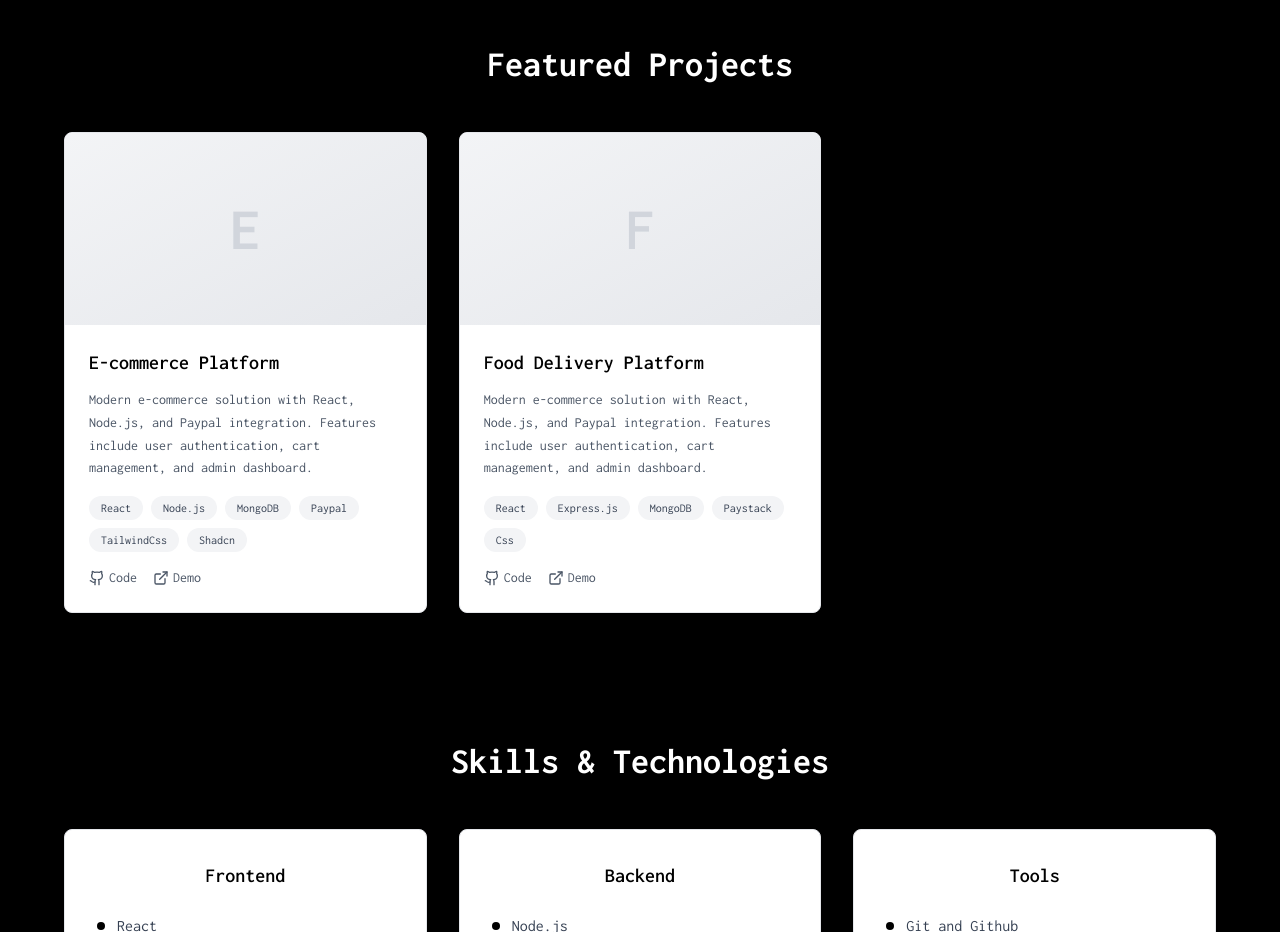
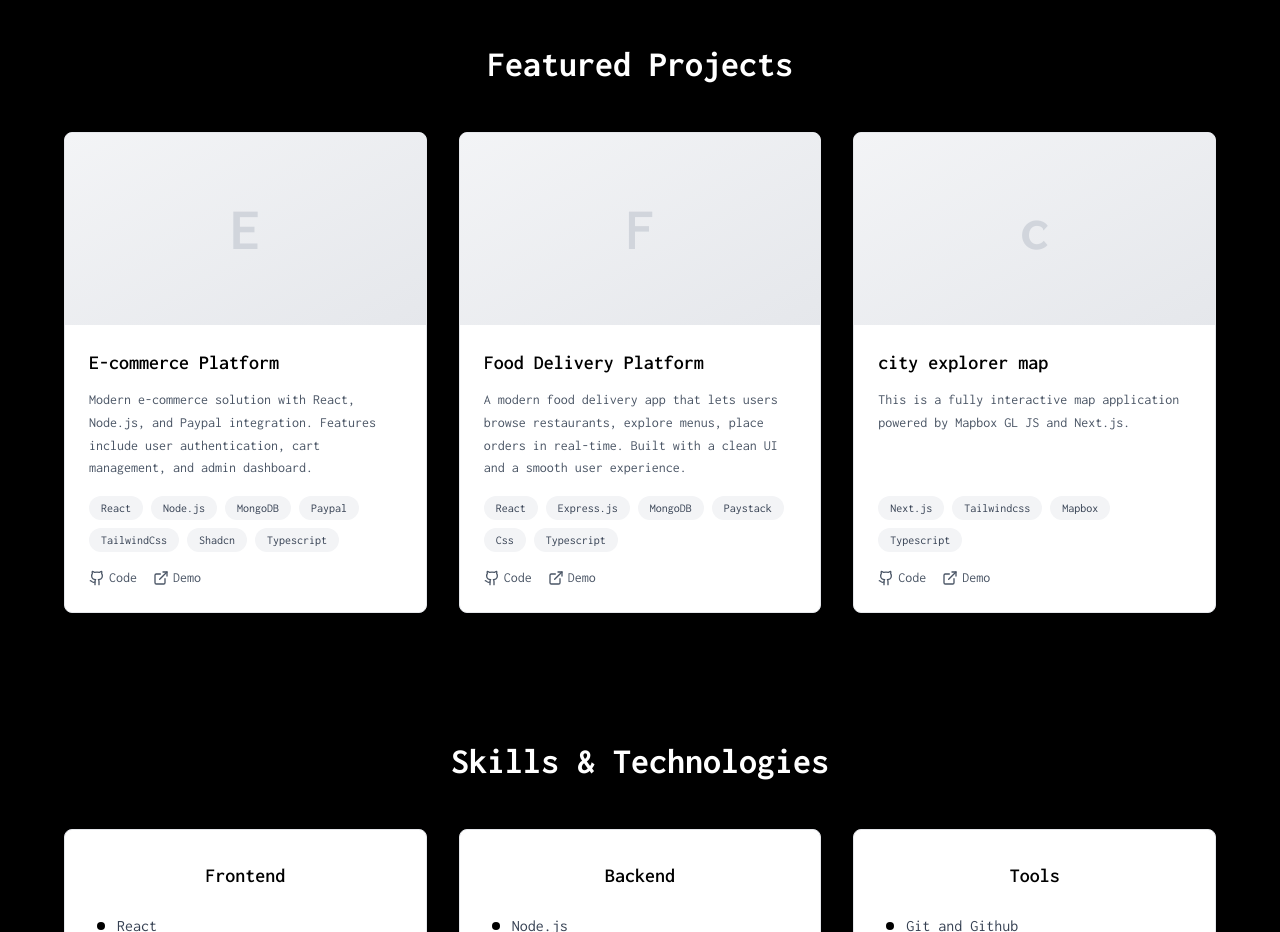
Before and after one commit to A11we11/portfoliopage, a React (Vite) app: page / in a window 1280 px wide. Shown: the part 1520-2452 px from the top of the page. Built offline with nearby package versions, Linux system fonts and the light colour scheme.

Commit message:
added mapbox project

```diff
--- a/src/data/projects.js
+++ b/src/data/projects.js
@@ -3,24 +3,32 @@ export const projects = [
     title: "E-commerce Platform",
     description:
       "Modern e-commerce solution with React, Node.js, and Paypal integration. Features include user authentication, cart management, and admin dashboard.",
-    tech: ["React", "Node.js", "MongoDB", "Paypal", "TailwindCss", "Shadcn"],
+    tech: [
+      "React",
+      "Node.js",
+      "MongoDB",
+      "Paypal",
+      "TailwindCss",
+      "Shadcn",
+      "Typescript",
+    ],
     github: "https://github.com/A11we11/ecommerce",
     demo: "https://ecommerce-4d6f.vercel.app",
   },
   {
     title: "Food Delivery Platform",
     description:
-      "Modern e-commerce solution with React, Node.js, and Paypal integration. Features include user authentication, cart management, and admin dashboard.",
-    tech: ["React", "Express.js", "MongoDB", "Paystack", "Css"],
+      "A modern food delivery app that lets users browse restaurants, explore menus, place orders in real-time. Built with a clean UI and a smooth user experience.",
+    tech: ["React", "Express.js", "MongoDB", "Paystack", "Css", "Typescript"],
     github: "https://github.com/A11we11/Food-ordering-app",
     demo: "https://food-ordering-app-uc34.vercel.app",
   },
-  /*  {
-    title: "E-commerce Platform",
+  {
+    title: "city explorer map",
     description:
-      "Modern e-commerce solution with React, Node.js, and Paypal integration. Features include user authentication, cart management, and admin dashboard.",
-    tech: ["React", "Node.js", "MongoDB", "Stripe"],
-    github: "",
-    demo: "https://ecommerce-4d6f.vercel.app",
-  }, */
+      "This is a fully interactive map application powered by Mapbox GL JS and Next.js.",
+    tech: ["Next.js", "Tailwindcss", "Mapbox", "Typescript"],
+    github: "https://github.com/A11we11/mapbox_setup",
+    demo: "https://mapbox-setup.vercel.app",
+  },
 ];
```
